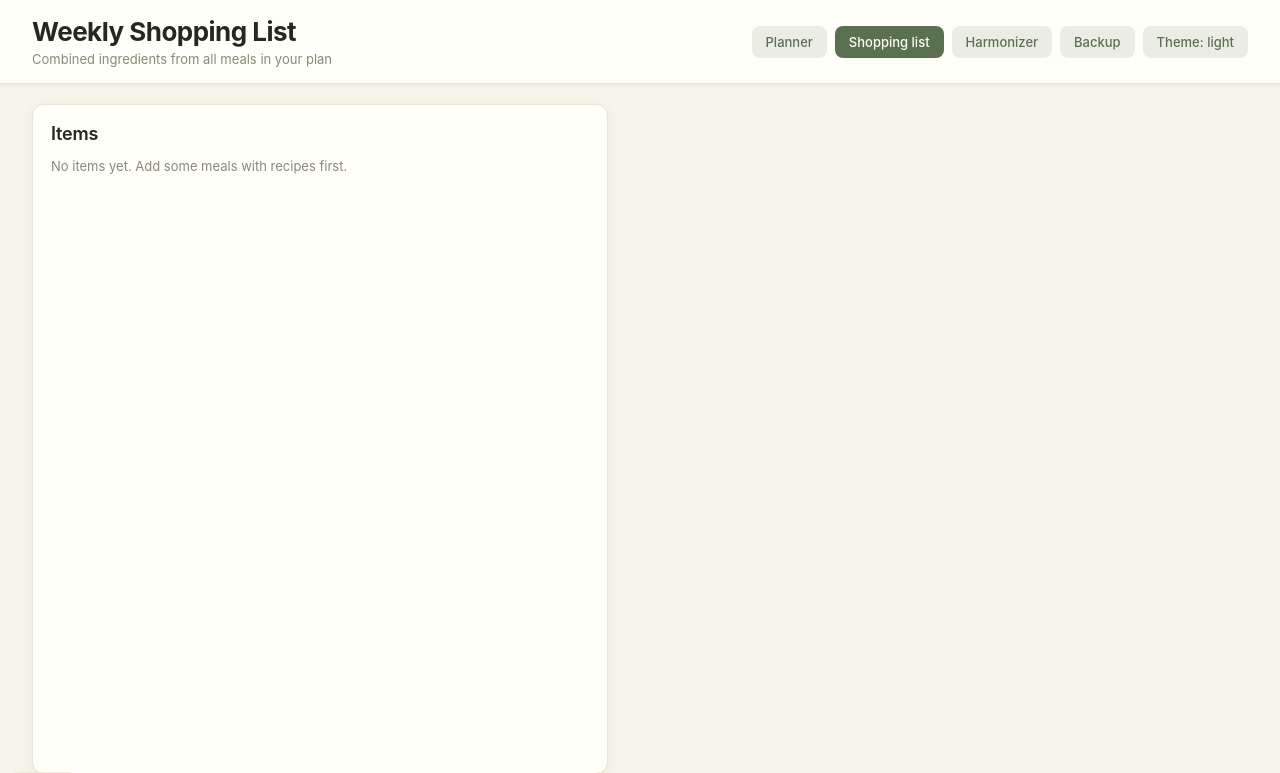
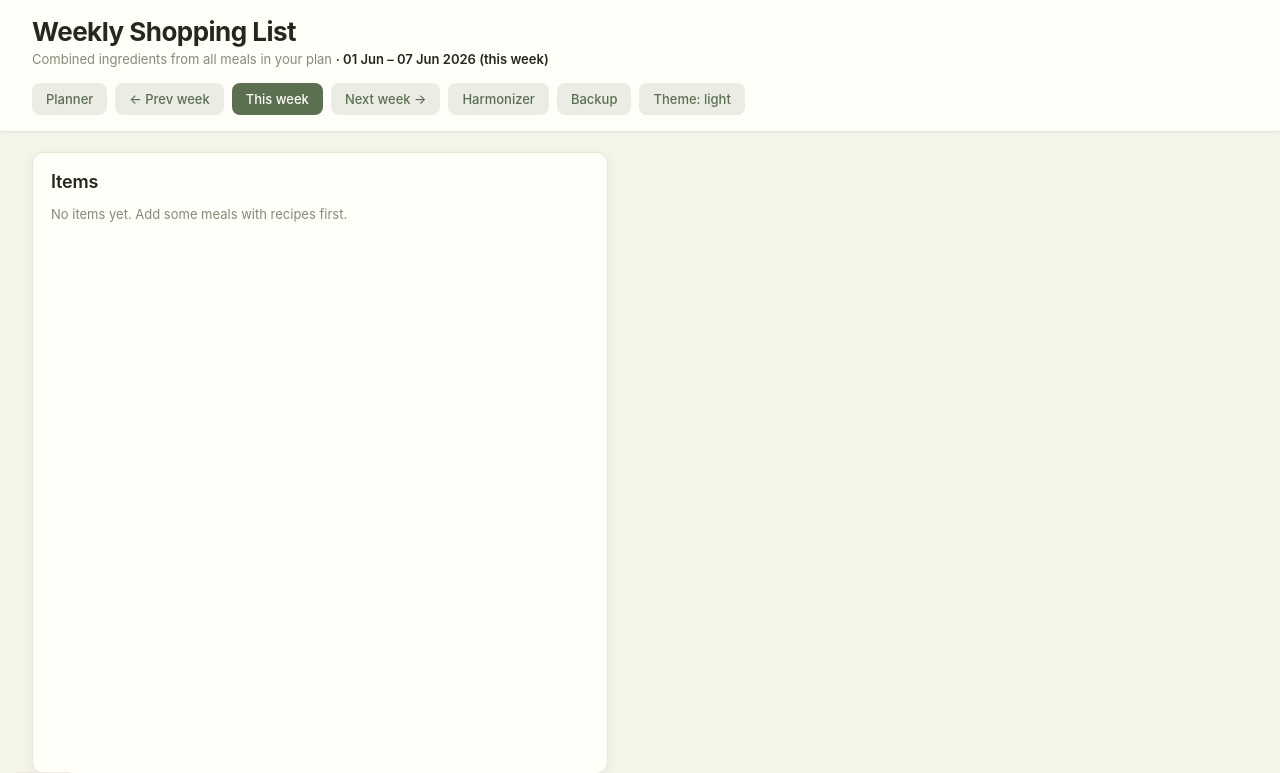
Before and after one commit to PepJr100/meal-planner, a Flask app: page /shopping-list in a window 1280 px wide. Shown: the top 773 px of the page. Run offline with Flask 3, Linux system fonts and the light colour scheme; data comes from the database, SQL or seed files in the repository; data that the repository does not hold is empty.

Commit message:
Add week navigation to the shopping list
The shopping list backend already accepted any ?week=, but the page
had no UI to move between weeks and the "Shopping list" nav link
always dropped the week context — so you were stuck on the current
week. Add Prev / This / Next week links to the shopping list header,
show the week range, and make the planner's "Shopping list" link
carry the active week.

Co-Authored-By: Claude Opus 4.8 (1M context) <noreply@anthropic.com>

```diff
--- a/meal_planner/app.py
+++ b/meal_planner/app.py
@@ -1181,6 +1181,14 @@ def shopping_list():
         "shopping_list.html",
         items=items,
         week_start=week_start.isoformat(),
+        week_label="{} – {}".format(
+            week_start.strftime("%d %b"),
+            (week_start + timedelta(days=6)).strftime("%d %b %Y"),
+        ),
+        is_current_week=(week_start == monday_of(today)),
+        this_week=monday_of(today).isoformat(),
+        prev_week=(week_start - timedelta(days=7)).isoformat(),
+        next_week=(week_start + timedelta(days=7)).isoformat(),
         staples_mode=pin_mode,
         household_size=household_size,
     )
--- a/meal_planner/static/style.css
+++ b/meal_planner/static/style.css
@@ -110,6 +110,11 @@ body {
   color: var(--muted);
   font-size: 13px;
   font-weight: 400;
+}
+
+.week-range {
+  font-weight: 600;
+  color: var(--text);
 }
 
 .top-nav {
--- a/meal_planner/templates/index.html
+++ b/meal_planner/templates/index.html
@@ -19,7 +19,7 @@
           <a href="{{ url_for('index', week=this_week) }}" class="nav-link">This week</a>
           <a href="{{ url_for('index', week=next_week) }}" class="nav-link">Next week</a>
           <a href="{{ url_for('recipes_list') }}" class="nav-link">Saved recipes</a>
-          <a href="{{ url_for('shopping_list') }}" class="nav-link">Shopping list</a>
+          <a href="{{ url_for('shopping_list', week=week_start) }}" class="nav-link">Shopping list</a>
           <a href="{{ url_for('harmonize_ingredients') }}" class="nav-link">Harmonizer</a>
           <a href="{{ url_for('backup_page') }}" class="nav-link">Backup</a>
           <button type="button" class="nav-link" id="theme-toggle" aria-label="Toggle theme">Theme</button>
--- a/meal_planner/templates/shopping_list.html
+++ b/meal_planner/templates/shopping_list.html
@@ -13,11 +13,16 @@
       <div class="top-bar-main">
         <div>
           <h1>Weekly Shopping List</h1>
-          <p class="subtitle">Combined ingredients from all meals in your plan</p>
+          <p class="subtitle">
+            Combined ingredients from all meals in your plan
+            <span class="week-range">· {{ week_label }}{% if is_current_week %} (this week){% endif %}</span>
+          </p>
         </div>
         <nav class="top-nav">
           <a href="{{ url_for('index', week=week_start) }}" class="nav-link">Planner</a>
-          <a href="{{ url_for('shopping_list') }}" class="nav-link active">Shopping list</a>
+          <a href="{{ url_for('shopping_list', week=prev_week, staples=staples_mode) }}" class="nav-link" title="Previous week">← Prev week</a>
+          <a href="{{ url_for('shopping_list', week=this_week, staples=staples_mode) }}" class="nav-link{% if is_current_week %} active{% endif %}">This week</a>
+          <a href="{{ url_for('shopping_list', week=next_week, staples=staples_mode) }}" class="nav-link" title="Next week">Next week →</a>
           <a href="{{ url_for('harmonize_ingredients') }}" class="nav-link">Harmonizer</a>
           <a href="{{ url_for('backup_page') }}" class="nav-link">Backup</a>
           <button type="button" class="nav-link" id="theme-toggle" aria-label="Toggle theme">Theme</button>
```
